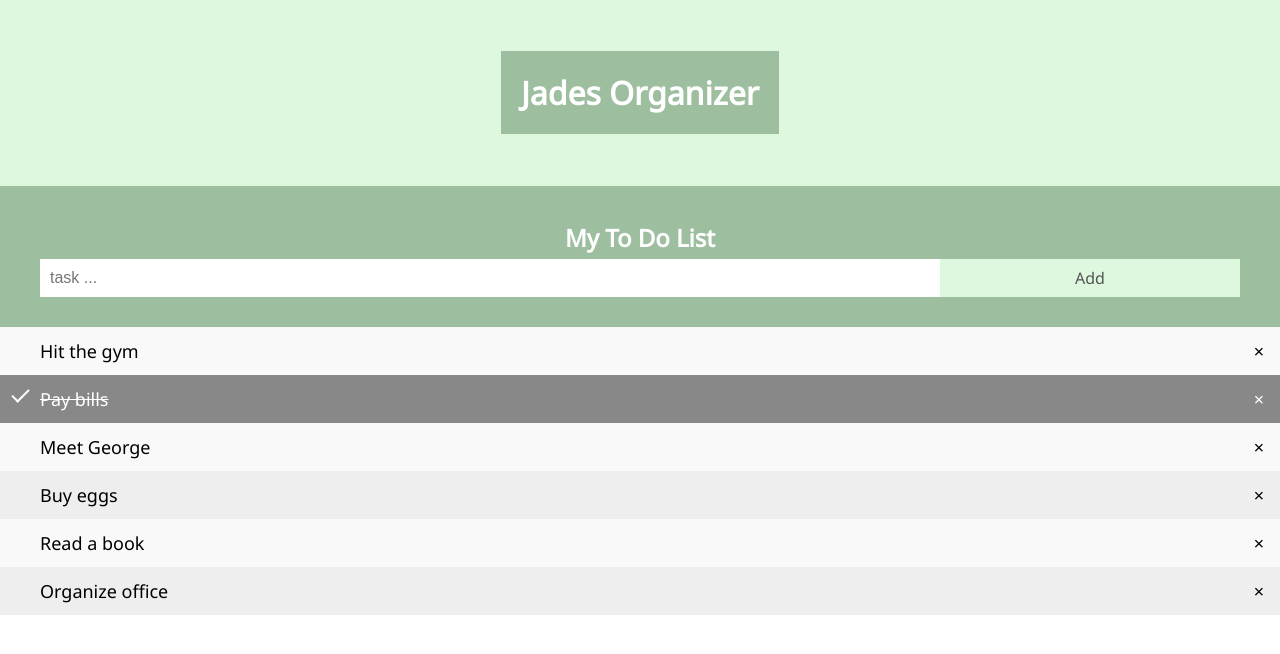
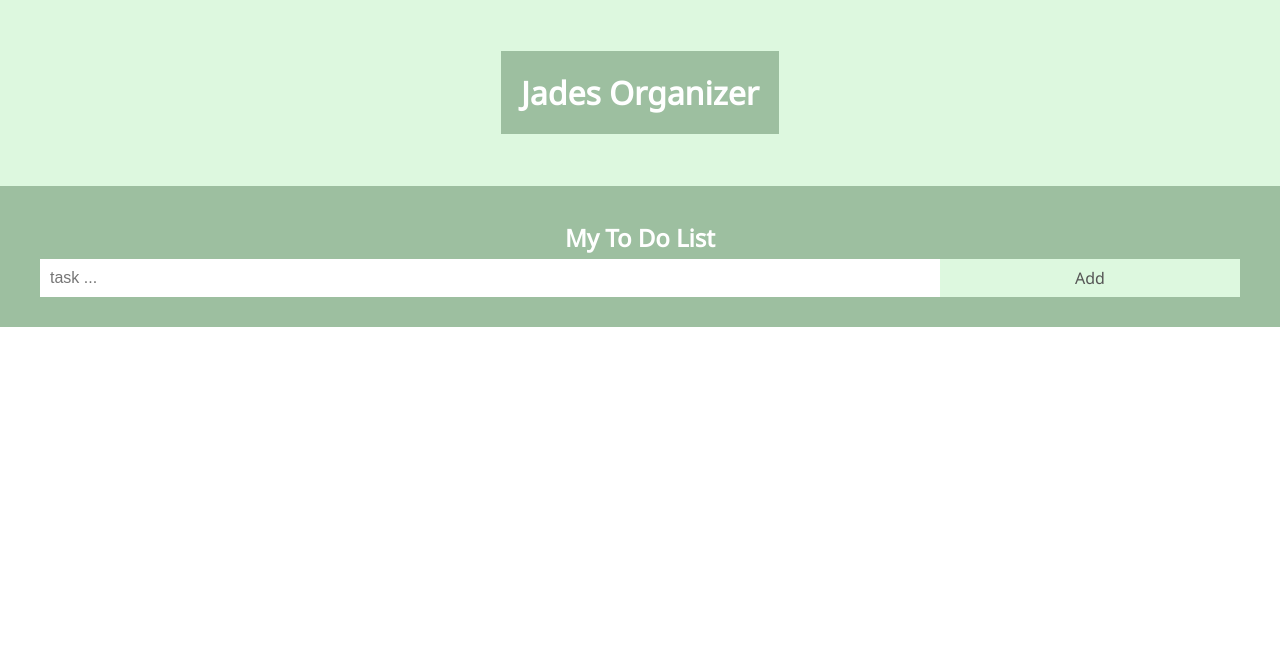
Before and after one commit to kjadec/Organizer, a plain HTML site: page index.html in a window 1280 px wide. Drawn offline with Linux system fonts and the light colour scheme.

Commit message:
Update index.html

```diff
--- a/index.html
+++ b/index.html
@@ -157,12 +157,7 @@ input {
 </div>
 
 <ul id="myUL">
-  <li>Hit the gym</li>
-  <li class="checked">Pay bills</li>
-  <li>Meet George</li>
-  <li>Buy eggs</li>
-  <li>Read a book</li>
-  <li>Organize office</li>
+
 </ul>
 
 <script>
```
